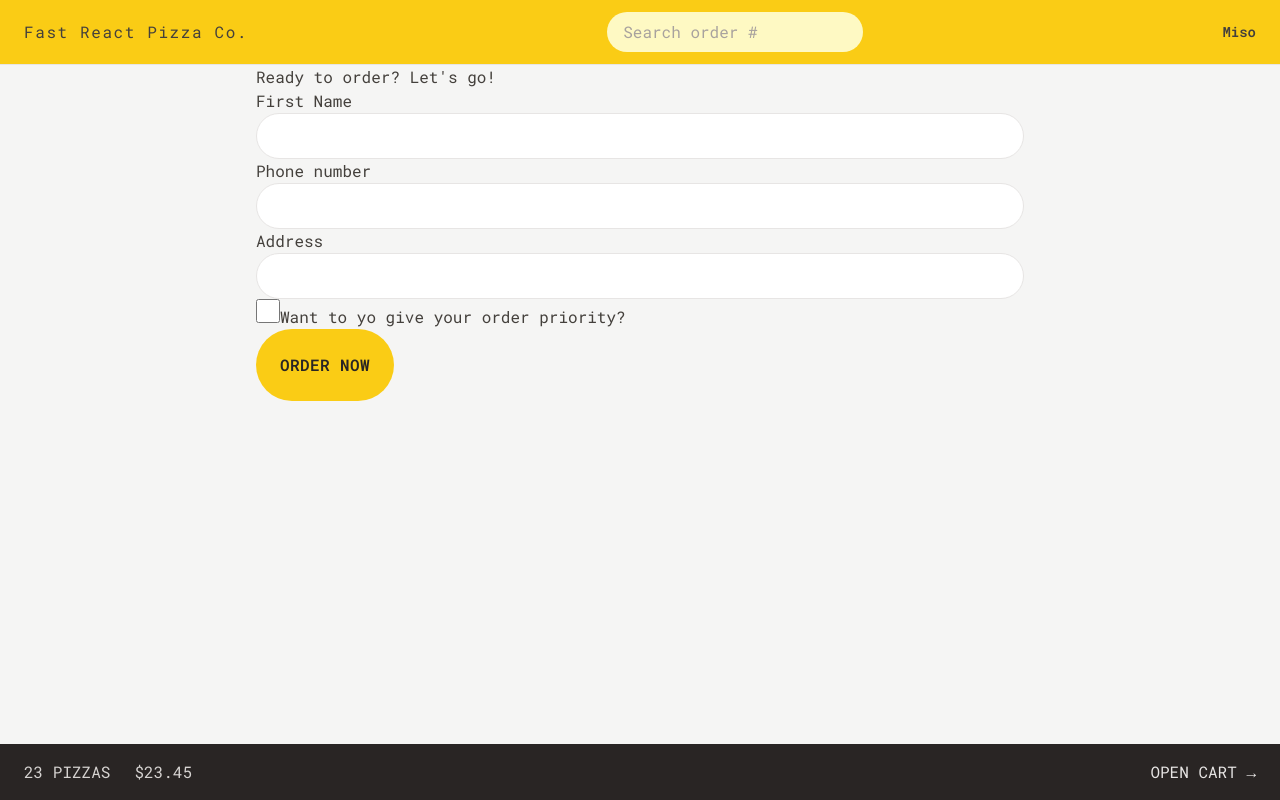
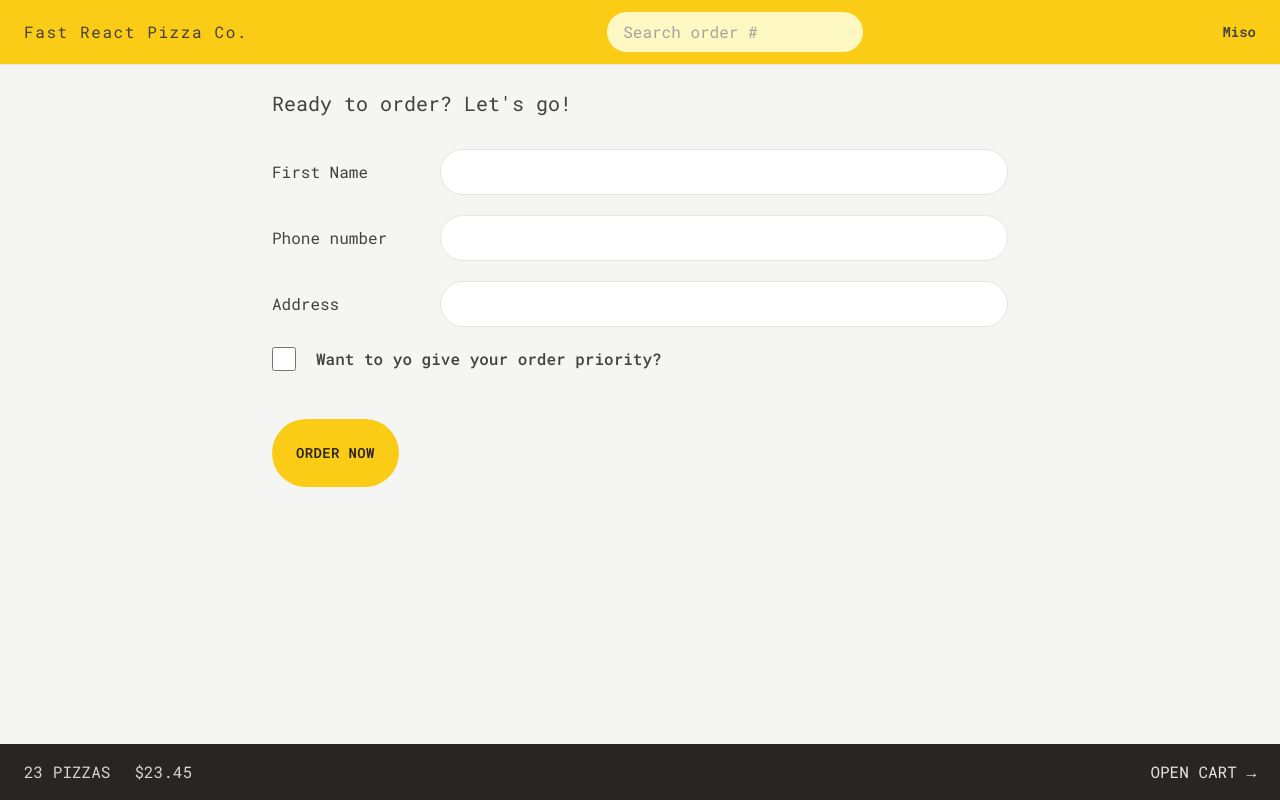
Before and after one commit to milunradonjic/react-fast-pizza, a React (Vite) app: page /order/new in a window 1280 px wide. Built offline with nearby package versions, Linux system fonts and the light colour scheme.

Commit message:
style create order

```diff
--- a/src/features/order/CreateOrder.jsx
+++ b/src/features/order/CreateOrder.jsx
@@ -41,31 +41,40 @@
   const cart = fakeCart;
 
   return (
-    <div>
-      <h2>Ready to order? Let's go!</h2>
+    <div className="px-4 py-6">
+      <h2 className="font-semi mb-8 text-xl">Ready to order? Let's go!</h2>
 
       <Form method="POST">
-        <div>
-          <label>First Name</label>
-          <input type="text" name="customer" required className="input" />
+        <div className="mb-5 flex flex-col gap-2 sm:flex-row sm:items-center">
+          <label className="sm:basis-40">First Name</label>
+          <input type="text" name="customer" required className="input grow" />
         </div>
 
-        <div>
-          <label>Phone number</label>
-          <div>
-            <input type="tel" name="phone" required className="input" />
-          </div>
-          {formErrors?.phone && <p>{formErrors.phone}</p>}
-        </div>
-
-        <div>
-          <label>Address</label>
-          <div>
-            <input type="text" name="address" required className="input" />
+        <div className="mb-5 flex flex-col gap-2 sm:flex-row sm:items-center">
+          <label className="sm:basis-40">Phone number</label>
+          <div className="grow">
+            <input type="tel" name="phone" required className="input w-full" />
+            {formErrors?.phone && (
+              <p className="mt-2 rounded-md bg-red-100 p-2 text-xs text-red-700">
+                {formErrors.phone}
+              </p>
+            )}
           </div>
         </div>
 
-        <div>
+        <div className="mb-5 flex flex-col gap-2 sm:flex-row sm:items-center">
+          <label className="sm:basis-40">Address</label>
+          <div className="grow">
+            <input
+              type="text"
+              name="address"
+              required
+              className="input w-full"
+            />
+          </div>
+        </div>
+
+        <div className="mb-12 flex items-center gap-5">
           <input
             type="checkbox"
             name="priority"
@@ -74,7 +83,9 @@
             // value={withPriority}
             // onChange={(e) => setWithPriority(e.target.checked)}
           />
-          <label htmlFor="priority">Want to yo give your order priority?</label>
+          <label className="font-medium" htmlFor="priority">
+            Want to yo give your order priority?
+          </label>
         </div>
 
         <div>
--- a/src/index.css
+++ b/src/index.css
@@ -18,7 +18,7 @@
 
 @layer components {
   .input {
-    @apply w-full rounded-full border border-stone-200 px-4 py-2 text-sm transition-all duration-300 placeholder:text-stone-400 focus:outline-none focus:ring focus:ring-yellow-400 md:px-6 md:py-3
+    @apply rounded-full border border-stone-200 px-4 py-2 text-sm transition-all duration-300 placeholder:text-stone-400 focus:outline-none focus:ring focus:ring-yellow-400 md:px-6 md:py-3
   }
 
   /* https://dev.to/afif/i-made-100-css-loaders-for-your-next-project-4eje */
--- a/src/ui/Button.jsx
+++ b/src/ui/Button.jsx
@@ -2,13 +2,13 @@
 
 export default function Button({ children, disabled, to, type }) {
   const base =
-    "inline-block rounded-full bg-yellow-400  font-semibold uppercase tracking-wide text-stone-800 transition-colors duration-300 hover:bg-yellow-300 focus:bg-yellow-300 focus:outline-none focus:ring focus:ring-yellow-300 focus:ring-offset-2 disabled:cursor-not-allowed";
+    "inline-block text-sm rounded-full bg-yellow-400  font-semibold uppercase tracking-wide text-stone-800 transition-colors duration-300 hover:bg-yellow-300 focus:bg-yellow-300 focus:outline-none focus:ring focus:ring-yellow-300 focus:ring-offset-2 disabled:cursor-not-allowed";
 
   const styles = {
     primary: base + " px-4 py-3 sm:px-6 sm:py-6",
     small: base + " px-4 py-2 md:px-5 md:py-2.5 text-xs",
     secondary:
-      "inline-block rounded-full border-2 border-stone-300 font-semibold hover:text-stone-800 uppercase tracking-wide text-stone-400 transition-colors duration-300 hover:bg-stone-300 focus:bg-stone-300 focus:outline-none focus:ring focus:ring-stone-200 focus:ring-offset-2 disabled:cursor-not-allowed px-4 py-2.5 sm:px-6 sm:py-3.5",
+      "inline-block text-sm rounded-full border-2 border-stone-300 font-semibold hover:text-stone-800 uppercase tracking-wide text-stone-400 transition-colors duration-300 hover:bg-stone-300 focus:bg-stone-300 focus:outline-none focus:ring focus:ring-stone-200 focus:ring-offset-2 disabled:cursor-not-allowed px-4 py-2.5 sm:px-6 sm:py-3.5",
   };
 
   if (to) {
```
Also changed, not shown: index.html (+1 -1 lines).
